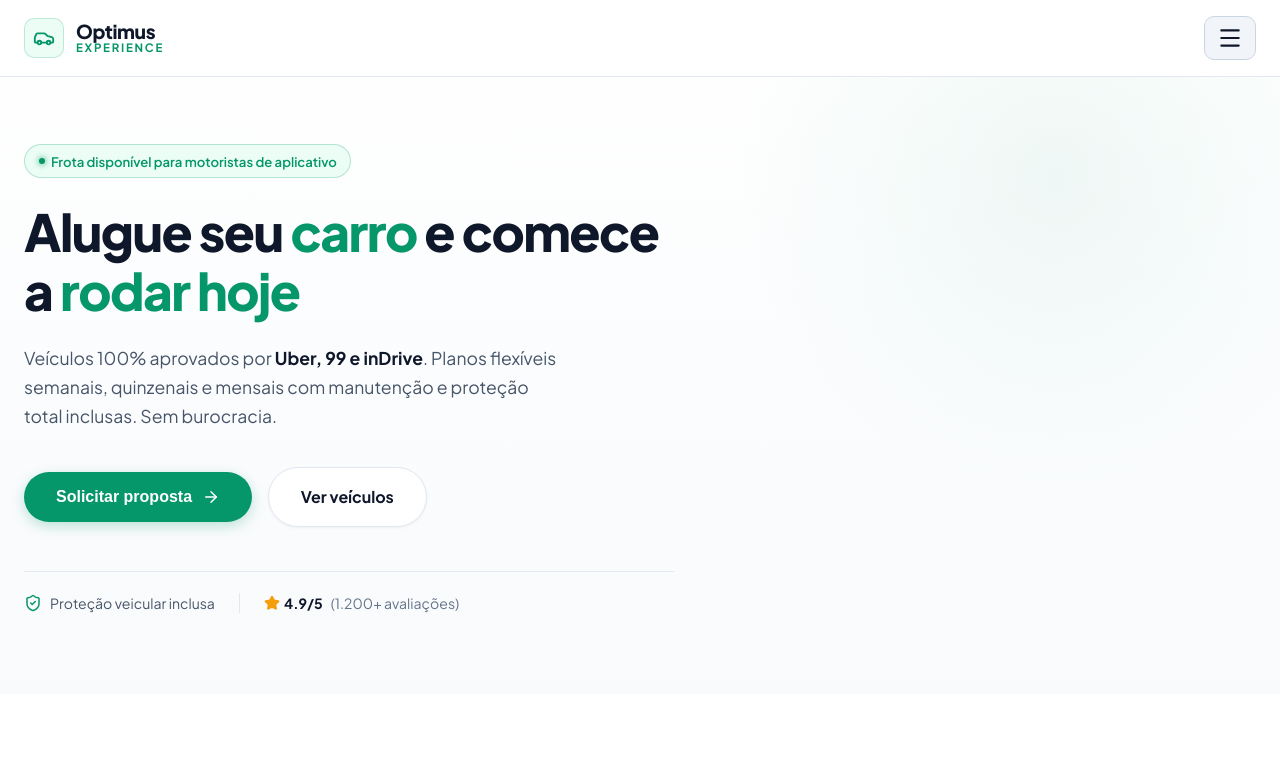
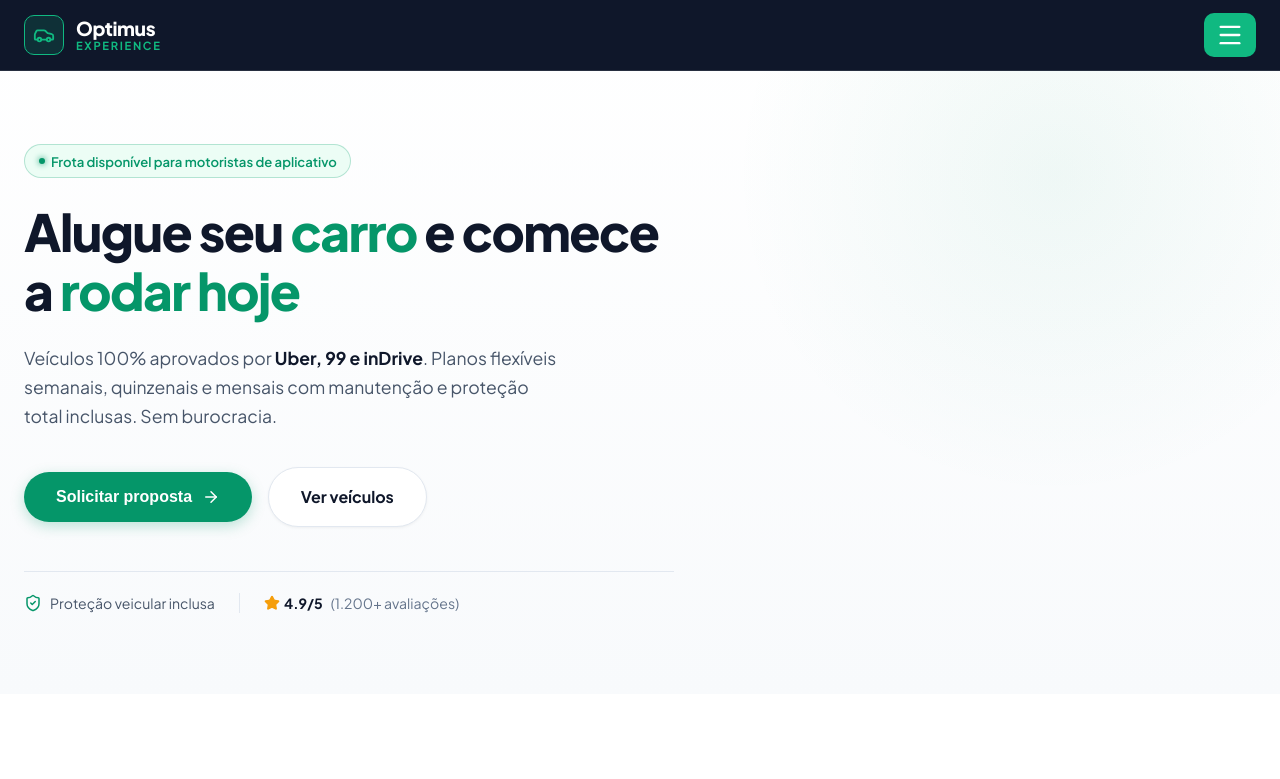
Before and after one commit to AlanySouza2203/Optimus_Experience, a React (Vite) app: page / in a window 1280 px wide. Shown: the top 779 px of the page. Built offline with nearby package versions, Linux system fonts and the light colour scheme; no server answers.

Commit message:
feat: aplicar estilos inline diretos no Navbar garantindo cabecalho escuro com Logo branca e icone 3 linhas verde

```diff
--- a/src/components/Navbar.jsx
+++ b/src/components/Navbar.jsx
@@ -23,14 +23,15 @@ export default function Navbar({ onOpenProposal, onOpenAdmin, onOpenDriverSuppor
       <div
         className={`collapse ${mobileMenuOpen ? 'show' : ''}`}
         id="navbarToggleExternalContent"
+        style={{ background: '#0F172A' }}
       >
         <div className="bg-dark p-4 mobile-collapsed-content">
           <div className="mobile-header-info">
             <div className="mobile-brand-title">
-              <Car size={22} className="text-emerald" />
-              <h5 className="text-white h4 mb-0">Optimus Experience</h5>
+              <Car size={24} className="text-emerald" style={{ color: '#10B981' }} />
+              <h5 className="text-white h4 mb-0" style={{ color: '#FFFFFF', margin: 0 }}>Optimus Experience</h5>
             </div>
-            <span className="text-muted small">Menu de navegação e atalhos rápidos do sistema</span>
+            <span className="text-muted small" style={{ color: '#94A3B8' }}>Menu de navegação e atalhos rápidos do sistema</span>
           </div>
 
           <nav className="mobile-nav-links">
@@ -69,16 +70,16 @@ export default function Navbar({ onOpenProposal, onOpenAdmin, onOpenDriverSuppor
       </div>
 
       {/* Navbar Header Bar - Exibe EXCLUSIVAMENTE a Logo (esquerda) e o ícone (≡) (direita) */}
-      <header className={`navbar ${scrolled ? 'navbar-scrolled' : ''}`}>
-        <div className="container navbar-container">
+      <header className={`navbar ${scrolled ? 'navbar-scrolled' : ''}`} style={{ background: '#0F172A', borderBottom: '1px solid rgba(255, 255, 255, 0.1)', padding: '0.8rem 0' }}>
+        <div className="container navbar-container" style={{ display: 'flex', alignItems: 'center', justifyContent: 'space-between' }}>
           {/* Brand Logo (esquerda) */}
-          <a href="#" className="navbar-brand">
-            <div className="logo-icon-wrapper">
-              <Car className="logo-icon" size={22} />
+          <a href="#" className="navbar-brand" style={{ display: 'flex', alignItems: 'center', gap: '0.75rem', textDecoration: 'none' }}>
+            <div className="logo-icon-wrapper" style={{ background: 'rgba(16, 185, 129, 0.15)', border: '1px solid #10B981', borderRadius: '10px', padding: '8px', display: 'flex', alignItems: 'center', justifyContent: 'center' }}>
+              <Car className="logo-icon" size={24} style={{ color: '#10B981' }} />
             </div>
-            <div className="logo-text">
-              <span className="brand-name">Optimus</span>
-              <span className="brand-sub">Experience</span>
+            <div className="logo-text" style={{ display: 'flex', flexDirection: 'column' }}>
+              <span className="brand-name" style={{ color: '#FFFFFF', fontWeight: 800, fontSize: '1.2rem' }}>Optimus</span>
+              <span className="brand-sub" style={{ color: '#10B981', fontWeight: 700, fontSize: '0.7rem', letterSpacing: '0.15em' }}>EXPERIENCE</span>
             </div>
           </a>
 
@@ -91,9 +92,10 @@ export default function Navbar({ onOpenProposal, onOpenAdmin, onOpenDriverSuppor
               aria-controls="navbarToggleExternalContent"
               aria-expanded={mobileMenuOpen}
               aria-label="Toggle navigation"
+              style={{ background: '#10B981', border: 'none', borderRadius: '10px', padding: '8px 12px', cursor: 'pointer', display: 'flex', alignItems: 'center', justifyContent: 'center' }}
             >
-              <span className="navbar-toggler-icon">
-                {mobileMenuOpen ? <X size={26} /> : <Menu size={26} />}
+              <span className="navbar-toggler-icon" style={{ display: 'flex', alignItems: 'center' }}>
+                {mobileMenuOpen ? <X size={28} color="#FFFFFF" /> : <Menu size={28} color="#FFFFFF" />}
               </span>
             </button>
           </div>
```
